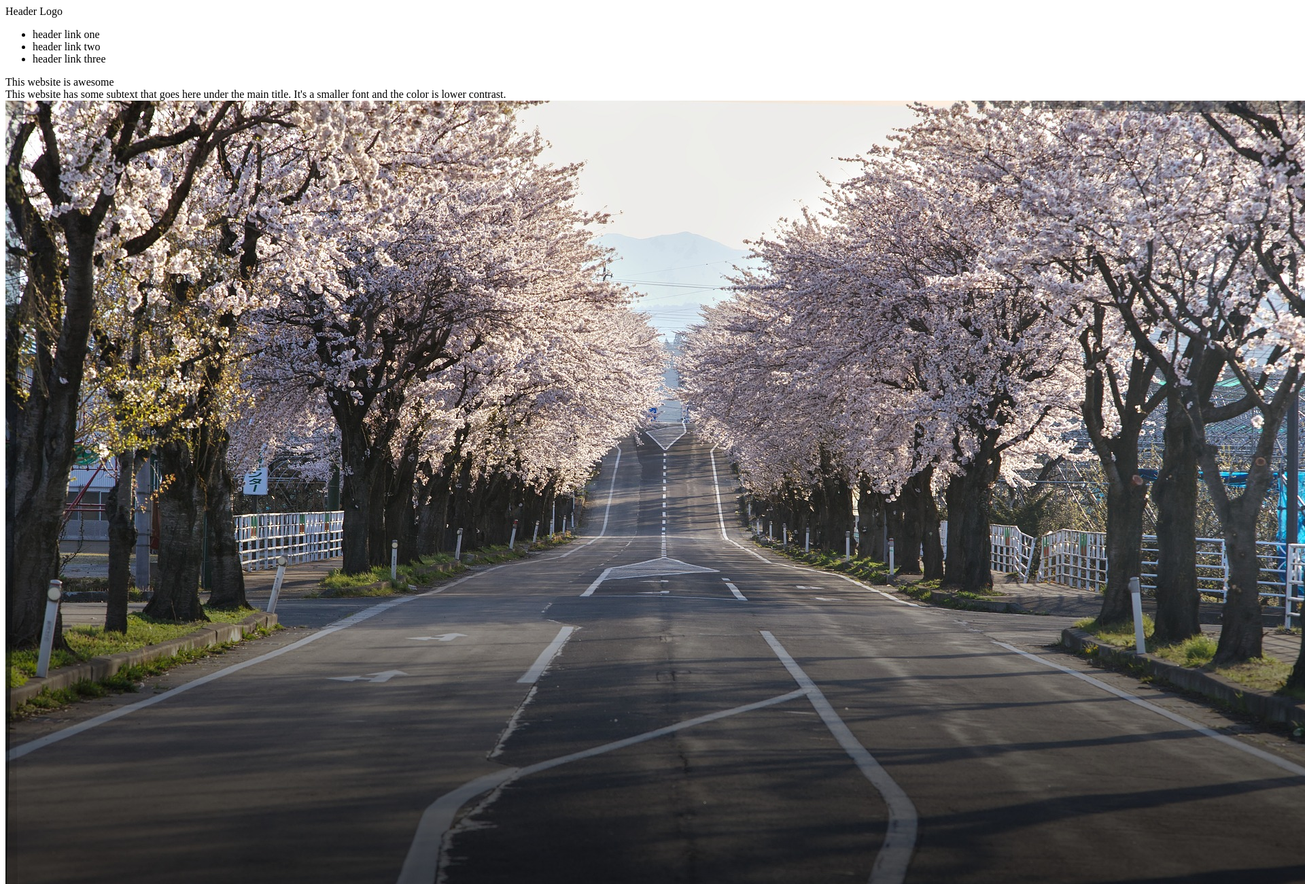
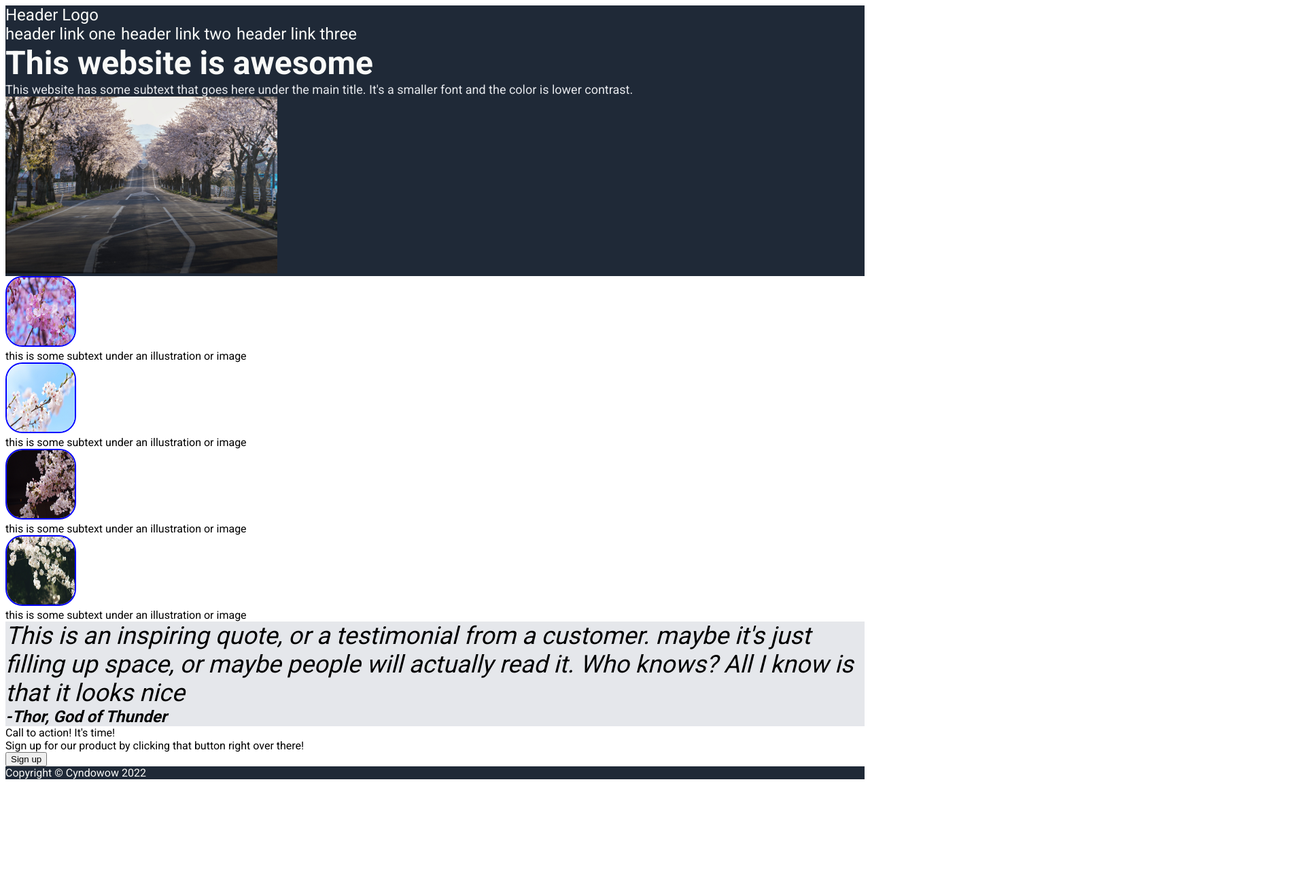
Before and after one commit to Cyndowow/landing-page, a plain HTML site: page index.html in a window 1280 px wide. Shown: the top 1300 px of the page at 68% size, 1920 px wide, since content can reach past the window. After the commit the page ends 1154 px from the top, so only its background shows below. Drawn offline with Linux system fonts and the light colour scheme.

Commit message:
Add html and first styling

```diff
--- a/index.html
+++ b/index.html
@@ -10,19 +10,18 @@
 <body>
     <div class="header">
         <div class="logo"> Header Logo
-
         </div>
         <div class="links">
             <ul>
-                <li>header link one</li>
-                <li>header link two</li>
-                <li>header link three</li>
+                <li><a href="#">header link one</a></li>
+                <li><a href="#">header link two</a></li>
+                <li><a href="#">header link three</a></li>
             </ul>
         </div>
     </div>
     <div class="body">
         <div class="main">
-            <div class="title">This website is awesome</div>
+            <div class="hero">This website is awesome</div>
             <div class="subtext">This website has some subtext that goes here under the main title. It's a smaller font and the color is lower contrast.</div>
             <img src="./images/cherry-blossoms-main.jpg" alt="Street in Japan with cherry trees in full bloom on either side">
         </div>
@@ -46,9 +45,9 @@
         </div>
         <div class="quote">
             This is an inspiring quote, or a testimonial from a customer. maybe it's just filling up space, or maybe people will actually read it. Who knows? All I know is that it looks nice
-        </div>
-        <div class="author">
+          <div class="author">
             -Thor, God of Thunder
+          </div>
         </div>
         <div class="call">
             <div class="text">
@@ -61,6 +60,9 @@
                 <button>Sign up</button>
             </div>
         </div>
+        <div class="footer">
+            Copyright © Cyndowow 2022
+        </div>
     </div>
 </body>
 </html>
--- a/style.css
+++ b/style.css
@@ -0,0 +1,75 @@
+@import url('https://fonts.googleapis.com/css2?family=Roboto:wght@400;700&display=swap');
+
+body {
+    display: flex;
+    flex-direction: column;
+    font-family: Roboto, sans-serif;
+}
+
+.element img {
+    width: 100px;
+    height: 100px;
+    border-radius: 25px;
+    border: 2px solid blue;
+}
+
+img {
+    max-width: 400px;
+}
+
+.header {
+    font-size: 24px;
+}
+
+.footer {
+    font-size: 16px;
+}
+
+.header,
+.footer,
+.main {
+    background-color: #1f2937;
+    color: #f9faf8;
+
+}
+
+.main .subtext {
+    color: #e5e7eb;
+    font-size: 18px;
+}
+
+.hero {
+    color: #f9faf8;
+    font-size: 48px;
+    font-weight: bolder;
+}
+
+ul {
+    list-style: none;
+    display: flex;
+    margin: 0;
+    padding: 0;
+    gap: 8px;
+}
+
+.quote {
+    background-color: #e5e7eb;
+    font-size: 36px;
+    font-style: italic;
+    font-weight: light;
+}
+
+.quote .author {
+    font-size: 24px;
+    font-weight: bold;
+}
+
+.logo {
+    font-size: 24px;
+    color: #f9faf8;
+}
+
+a {
+    text-decoration: none;
+    color: #f9faf8;
+}
```
